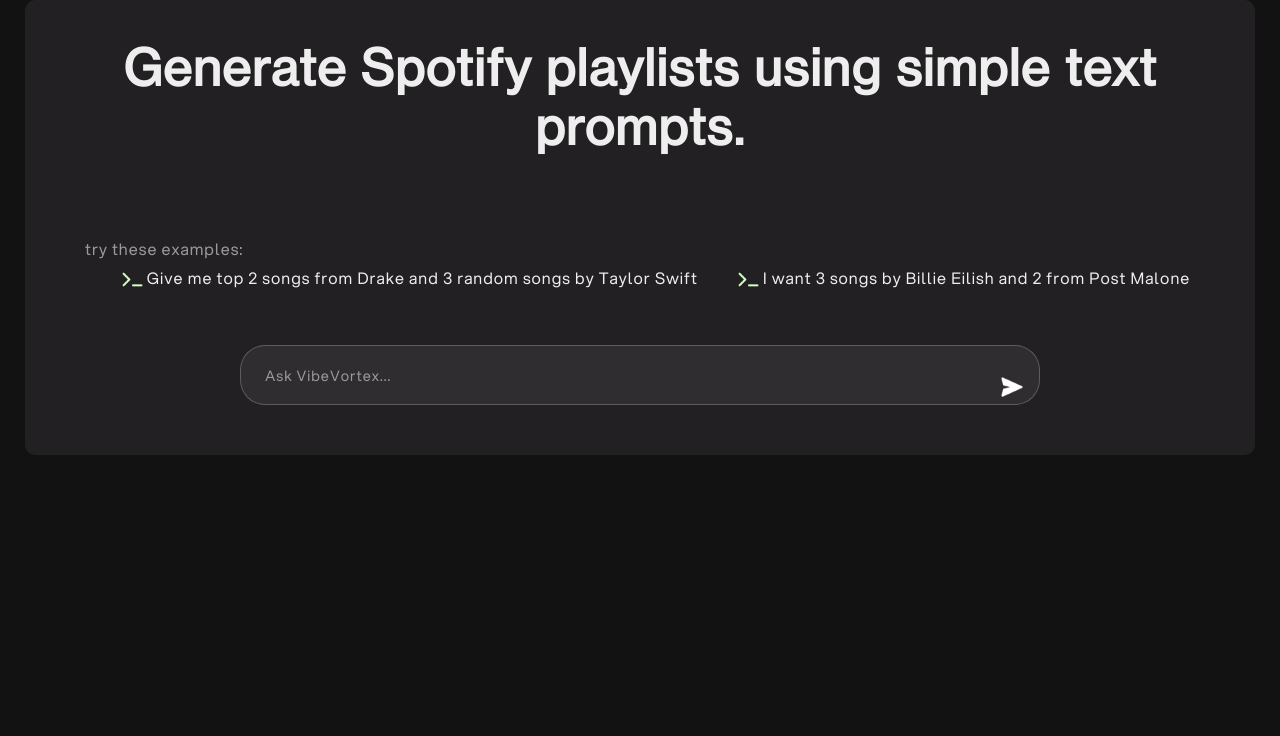
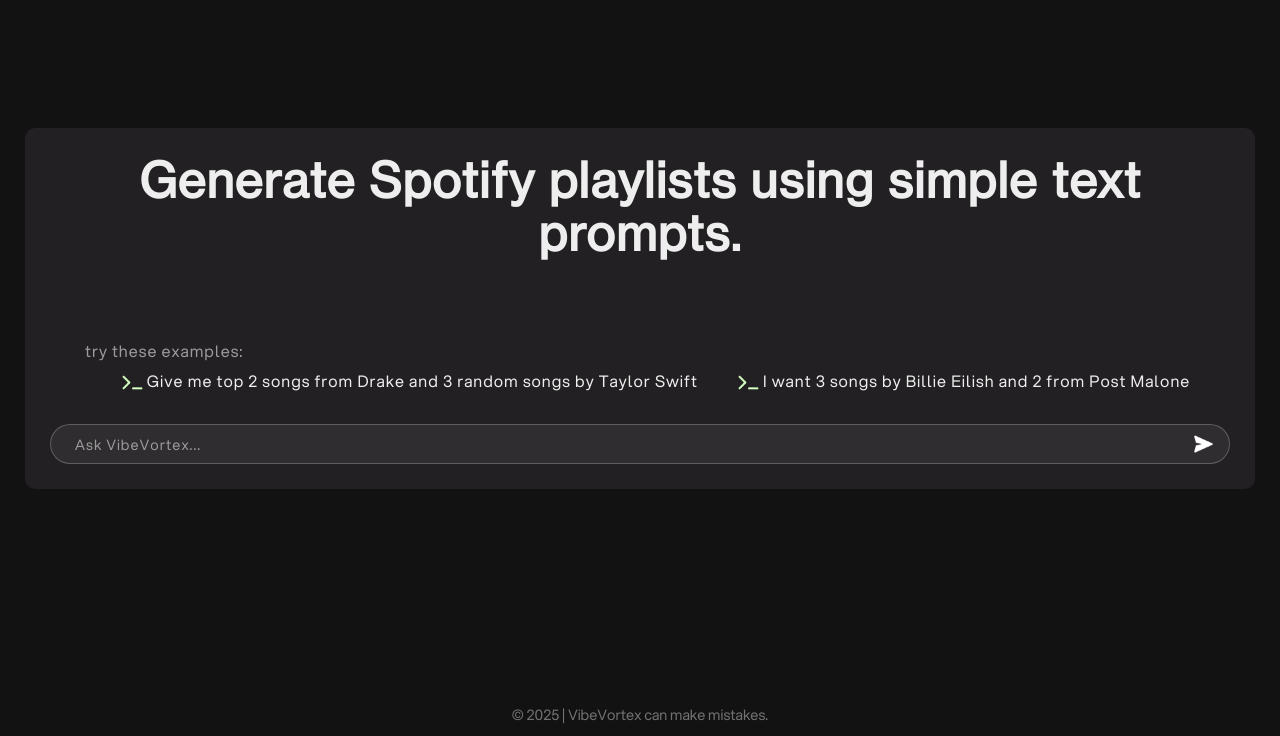
Before and after one commit to DavidDanso/vibe-vortex, a Django app: page / in a window 1280 px wide. Shown: the part 64-800 px from the top of the page. Run offline with Django 5.2, Linux system fonts and the light colour scheme; some libraries are stand-ins or nearby versions.

Commit message:
Update hero section styles and add footer with copyright notice

```diff
--- a/static/css/main.css
+++ b/static/css/main.css
@@ -161,13 +161,14 @@
 
 /****************************************** Hero ************************************/
 #hero {
-  margin-top: 17%;
+  margin-top: 40%;
 }
 .hero-intro {
   margin: 3%;
   background-color: var(--bg-color);
   border-radius: 10px;
   padding: 3%;
+  /* height: 85vh; */
 }
 .hero-intro h1 {
   color: var(--text-color);
@@ -176,6 +177,7 @@
   font-weight: bold;
   font-size: 2.1rem;
   margin-top: 3%;
+  line-height: 1.1;
 }
 .hero-intro h6 {
   color: #9b9b9b;
@@ -196,27 +198,25 @@
   letter-spacing: 1px;
   font-family: var(--text-font);
   font-size: 1rem;
-  margin-bottom: 2%;
+  margin-bottom: 3%;
 }
 
 /* prompt_form */
 #prompt_form {
   max-width: 800px;
   margin: 0 auto;
+  margin-top: -5%;
 }
-
-.row {
+#prompt_form .row {
   display: flex;
   flex-wrap: wrap;
   margin: 0;
 }
-
-.col-md-12 {
+#prompt_form .col-md-12 {
   position: relative;
   width: 100%;
   padding: 0;
 }
-
 .input {
   color: var(--text-color);
   letter-spacing: 1px;
@@ -227,28 +227,26 @@
   margin-bottom: 3%;
   border-radius: 25px;
   width: 100%;
-  padding: 16px 60px 16px 24px;
+  padding: 8px 24px 8px 24px;
   box-sizing: border-box;
 }
-
 .input:focus {
   box-shadow: none !important;
   outline: 0px !important;
   border: 1px solid var(--text-color);
   color: var(--text-color);
+  background: #2f2d2f;
 }
-
 .input::placeholder {
   color: #9b9b9b;
   letter-spacing: 1px;
   font-family: var(--text-font);
-  font-size: 0.9rem;
+  font-size: 0.95rem;
 }
-
 .submit-btn {
   position: absolute;
   right: 8px;
-  top: 50%;
+  top: 42%;
   transform: translateY(-50%);
   background: none;
   border: none;
@@ -260,21 +258,39 @@
   justify-content: center;
   transition: background-color 0.2s ease;
 }
-
 .submit-btn:hover {
   background-color: rgba(255, 255, 255, 0.1);
 }
-
 #submit_img {
-  width: 24px;
-  height: 24px;
+  width: 22px;
+  height: 22px;
   filter: brightness(0) invert(1);
 }
 
 .g-3 {
   gap: 1rem;
 }
-/****************************************** Intro ************************************/
+/****************************************** footer ************************************/
+footer {
+  position: fixed;
+  bottom: 0;
+  left: 0;
+  width: 100%;
+  padding: 10px 0;
+  z-index: 1000;
+}
+footer .container {
+  max-width: 1200px;
+  margin: 0 auto;
+  padding: 0 20px;
+}
+footer p {
+  margin: 0;
+  text-align: center;
+  color: #9b9b9bb3;
+  font-size: 0.95rem;
+  font-family: var(--text-font);
+}
 
 /********************** Extra small devices (portrait phones, less than 576px) ****************************/
 @media (max-width: 575.98px) {
@@ -298,15 +314,15 @@
 @media (min-width: 1200px) {
   /* hero */
   #hero {
-    margin-top: 5%;
+    margin-top: 15%;
   }
   .hero-intro {
     margin: 1%;
     padding: 2%;
   }
   .hero-intro h1 {
-    font-size: 3.1rem;
-    margin-top: 1%;
+    font-size: 3rem;
+    margin-top: 0%;
     text-align: center;
   }
   .hero-intro h6 {
@@ -328,4 +344,32 @@
     font-size: 1rem;
     margin-bottom: 2%;
   }
+
+  /* prompt_form */
+  #prompt_form {
+    max-width: 1300px;
+    margin-top: -2%;
+  }
+  .input {
+    font-size: 1rem;
+    margin-bottom: 0%;
+    padding: 7px 24px 7px 24px;
+  }
+  .input::placeholder {
+    font-size: 0.9rem;
+  }
+  .submit-btn {
+    right: 8px;
+    top: 50%;
+    padding: 8px;
+  }
+  #submit_img {
+    width: 21px;
+    height: 21px;
+  }
+
+  /* footer */
+  footer p {
+    font-size: 0.9rem;
+  }
 }
--- a/vvx/templates/vvx/index.html
+++ b/vvx/templates/vvx/index.html
@@ -92,6 +92,13 @@
         <!-- end container-fluid -->
       </div>
       <!-- end hero -->
+
+      <footer>
+        <div class="container">
+          <p>© 2025 | VibeVortex can make mistakes.</p>
+        </div>
+      </footer>
+      <!-- END FOOTER -->
     </main>
     <!-- end main -->
 
```
